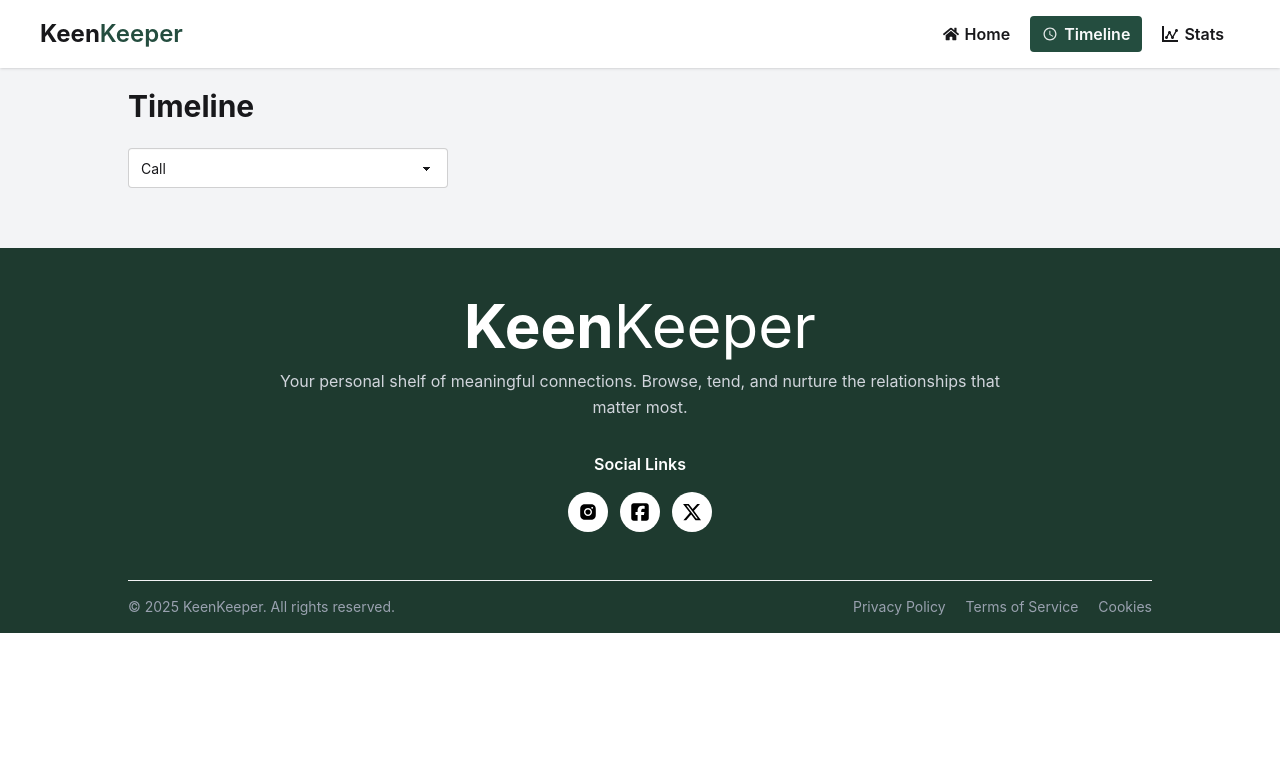
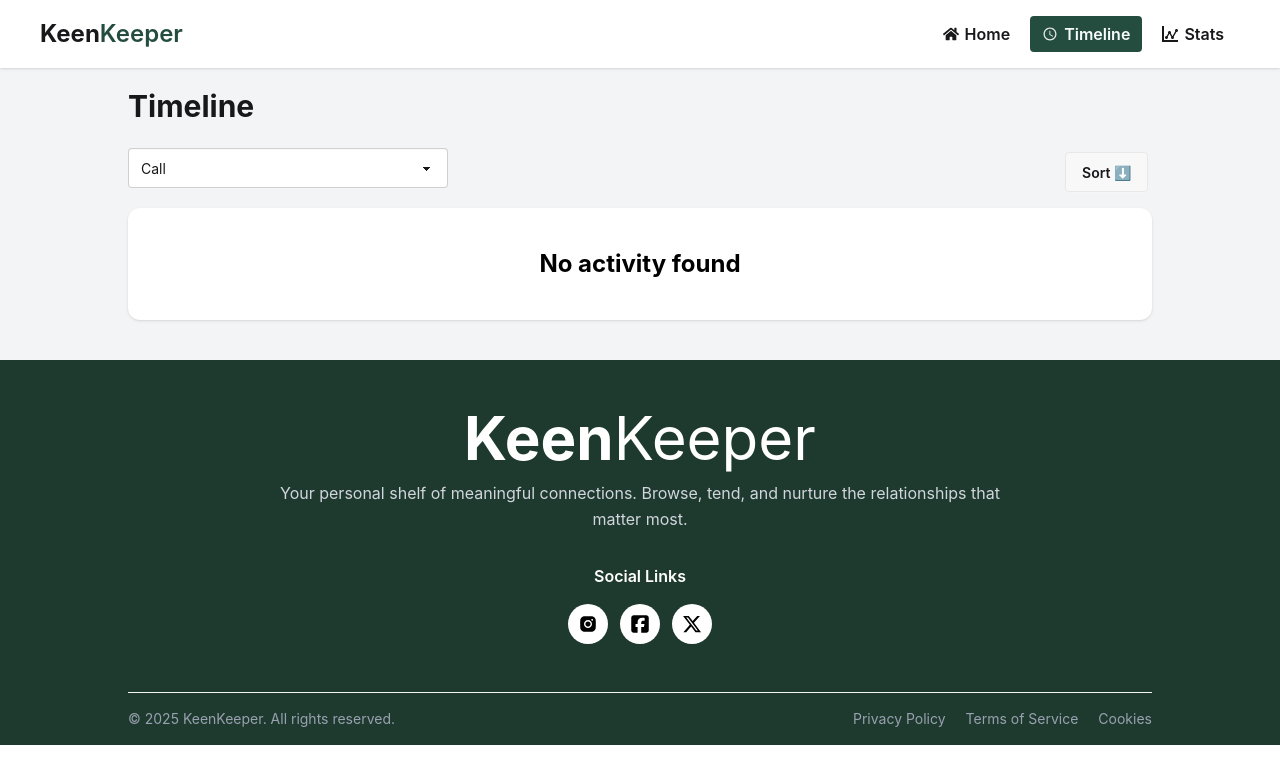
Before and after one commit to NishadHossainEmon/my-seventh-ph-assignment, a React (Vite) app: page /timeline in a window 1280 px wide. Shown: the top 784 px of the page. Built offline with nearby package versions, Linux system fonts and the light colour scheme.

Commit message:
added sorting functionality

```diff
--- a/src/TimeLine.jsx
+++ b/src/TimeLine.jsx
@@ -2,29 +2,62 @@ import { useContext, useState } from "react";
 import { FriendContext } from "./component/FriendContextProvider";
 
 const TimeLine = () => {
-
   const ContextFriend = useContext(FriendContext);
   const { storedFriends } = ContextFriend;
-  const [filteredTimeLine,setFilteredTimeLine] = useState(storedFriends)
+  const [filteredTimeLine, setFilteredTimeLine] = useState(storedFriends);
 
+  const handleSortedTimeLine = () => {
+
+     const result = [...storedFriends].sort(
+        (a, b) => new Date(a.date) - new Date(b.date),
+      );
+    setFilteredTimeLine(result);
+    //.sort((a, b) => new Date(a.date) - new Date(b.date))
+  };
   const handleFilteredTimeLine = (type) => {
+    const result = storedFriends.filter((friend) => friend.type == type);
+    setFilteredTimeLine(result);
+  };
 
-     const result = storedFriends.filter((friend) => friend.type == type)
-     setFilteredTimeLine(result)
-
-  }
   return (
     <>
       <div className="bg-gray-100">
         <div className="w-[80%] mx-auto flex flex-col gap-3 pt-5 pb-10">
           <h2 className="font-bold text-3xl mb-3">Timeline</h2>
-          <select defaultValue="Pick a color" className="select mb-5">
+          <div className="flex justify-between">
+            <select defaultValue="Medium" className="select select-md">
               <option disabled={true}>Filter Timeline</option>
-            <option onClick={() => handleFilteredTimeLine('Call')} >Call</option>
-            <option onClick={() => handleFilteredTimeLine('Text')}>Text</option>
-            <option onClick={() => handleFilteredTimeLine('Video')}>Video</option>
+              <option onClick={() => handleFilteredTimeLine("Call")}>
+                Call
+              </option>
+              <option onClick={() => handleFilteredTimeLine("Text")}>
+                Text
+              </option>
+              <option onClick={() => handleFilteredTimeLine("Video")}>
+                Video
+              </option>
             </select>
-          {filteredTimeLine.map((friend, indx) => (
+            <div className="dropdown dropdown-center">
+              <div tabIndex={0} role="button" className="btn m-1">
+                Sort ⬇️
+              </div>
+              <ul
+                tabIndex="-1"
+                className="dropdown-content menu bg-base-100 rounded-box z-1 w-52 p-2 shadow-sm"
+              >
+                <li onClick={() => handleSortedTimeLine()}>
+                  <a>By Date</a>
+                </li>
+              </ul>
+            </div>
+          </div>
+
+          {filteredTimeLine.length === 0 ? (
+            <div className="flex items-center justify-center bg-white shadow rounded-xl py-10">
+              <p className="text-black font-bold text-2xl">No activity found</p>
+            </div>
+          ) : (
+            filteredTimeLine.map((friend, indx) => (
               <div
                 key={indx}
                 className="flex items-center gap-3 bg-white shadow rounded-xl py-3 pl-3"
@@ -40,7 +73,8 @@ const TimeLine = () => {
                   <h5 className="text-sm text-gray-500">{friend.date}</h5>
                 </div>
               </div>
-          ))}
+            ))
+          )}
         </div>
       </div>
     </>
```
Lines whose indentation alone changed are shown as unchanged.
